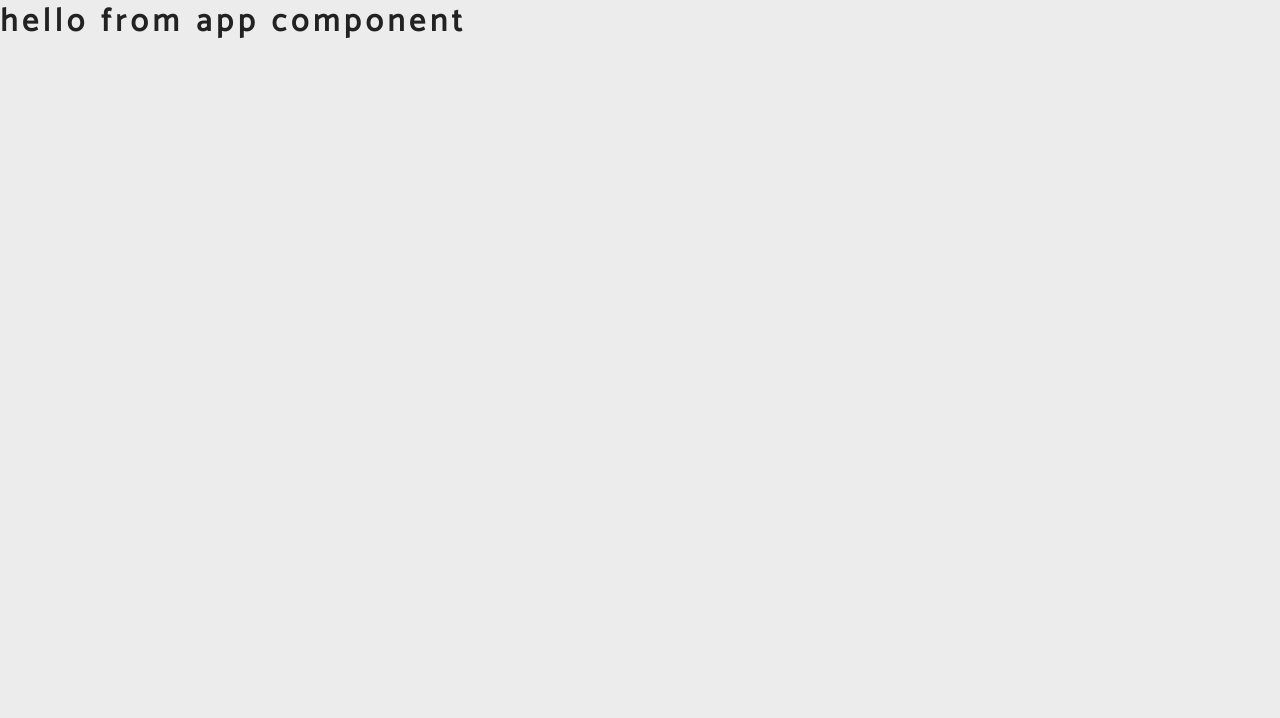
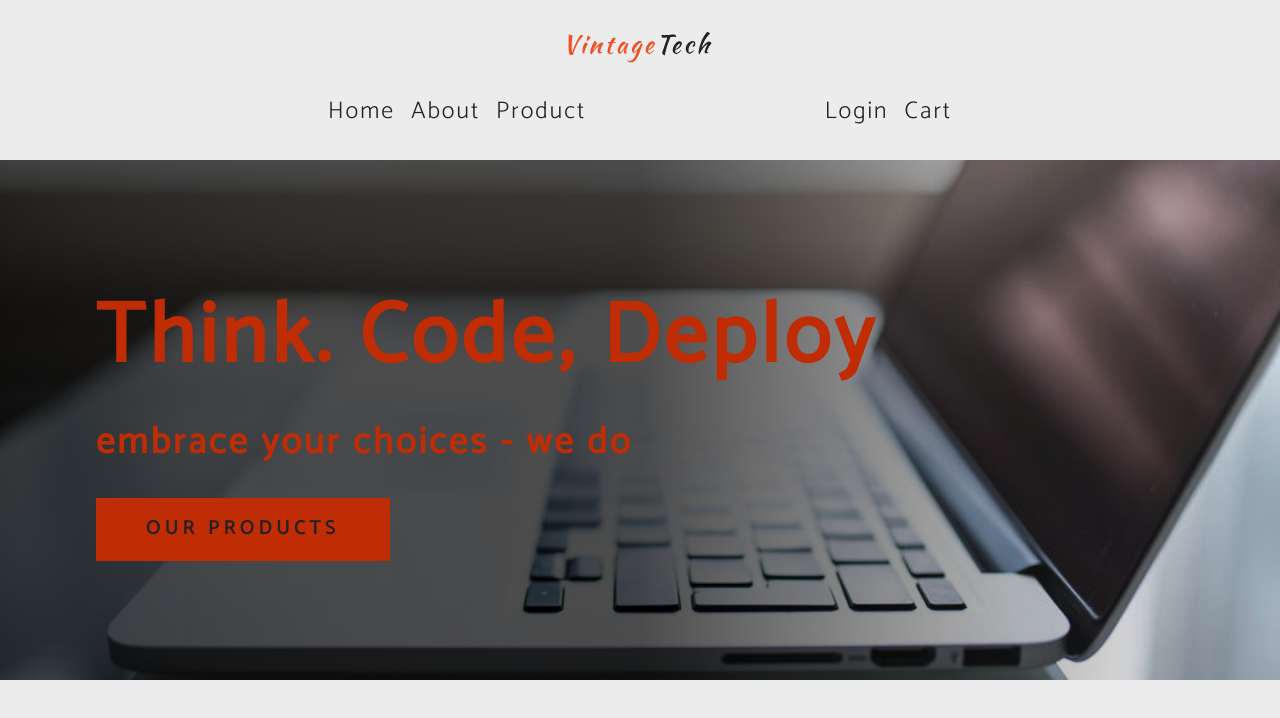
Before and after one commit to saeeds/react-tech-store, a React (Create React App) app: page / in a window 1280 px wide. Shown: the top 718 px of the page. Built offline with nearby package versions, Linux system fonts and the light colour scheme.

Commit message:
create the router and nav bar

```diff
--- a/src/App.js
+++ b/src/App.js
@@ -1,7 +1,31 @@
 import React from "react";
-
+//react router dom
+import { BrowserRouter as Router, Switch, Route } from 'react-router-dom';
+//Pages
+import About from './pages/About';
+import Cart from './pages/Cart';
+import Checkout from './pages/Checkout';
+import Error from './pages/Error';
+import Home from './pages/Home';
+import Login from './pages/Login';
+import ProductDetails from './pages/ProductDetails';
+import Products from './pages/Products';
+//components
+import Header from './components/Header'
 function App() {
-  return <h1>hello from app component</h1>;
+  return <Router>
+    <Header />
+    <Switch>
+      <Route exact path="/"><Home /></Route>
+      <Route path="/about"><About /></Route>
+      <Route path="/cart"><Cart /></Route>
+      <Route path="/checkout"><Checkout /></Route>
+      <Route path="/login"><Login /></Route>
+      <Route exact path="/products"><Products /></Route>
+      <Route path="/products/:id" children={<ProductDetails />}></Route>
+      <Route path="*"><Error /></Route>
+    </Switch>
+  </Router>;
 }
 
 export default App;
--- a/src/components/Header.js
+++ b/src/components/Header.js
@@ -1,5 +1,22 @@
 import React from "react";
+import { Link } from 'react-router-dom';
+import logo from '../assets/logo.svg';
 
 export default function Header() {
-  return <h1>hello from header</h1>;
+  return <header className="header">
+    <img src={logo} alt="vintage tech logo" className="logo" />
+    <nav>
+      <ul>
+        <div>
+          <li><Link to="/">Home</Link></li>
+          <li><Link to="/about">About</Link></li>
+          <li><Link to="/products">Product</Link></li>
+        </div>
+        <div>
+          <li><Link to="/login">Login</Link></li>
+          <li><Link to="/cart">Cart</Link></li>
+        </div>
+      </ul>
+    </nav>
+  </header>;
 }
--- a/src/components/Hero.js
+++ b/src/components/Hero.js
@@ -1,5 +1,11 @@
 import React from "react";
 
-export default function Hero() {
-  return <h1>hello from hero</h1>;
+export default function Hero({ children }) {
+  return <div className="hero">
+    <div className="banner">
+      <h1>think. code, deploy</h1>
+      <p>embrace your choices - we do</p>
+      {children}
+    </div>
+  </div>;
 }
--- a/src/pages/About.js
+++ b/src/pages/About.js
@@ -1,5 +1,8 @@
 import React from "react";
 
 export default function About() {
-  return <h1>hello from about page</h1>;
+  return <section className="section about-section">
+    <h1 className="section-title">about us</h1>
+    <p>Gubergren stet rebum voluptua lorem nonumy stet et ipsum sea labore. Lorem sed labore et sanctus sit sanctus, sit eirmod Gubergren stet rebum voluptua lorem nonumy stet et ipsum sea labore. Lorem sed labore et sanctus sit sanctus, sit eirmod Gubergren stet rebum voluptua lorem nonumy stet et ipsum sea labore. Lorem sed labore et sanctus sit sanctus, sit eirmod Gubergren stet rebum voluptua. </p>
+  </section>;
 }
--- a/src/pages/Error.js
+++ b/src/pages/Error.js
@@ -1,5 +1,13 @@
 import React from "react";
+import { Link } from 'react-router-dom';
 
 export default function Error() {
-  return <h1>hello form error page</h1>;
+  return <section className="error-page section">
+    <div className="error-container">
+      <h1>oops! it's a dead end</h1>
+      <Link to='/' className="btn btn-primary">
+        back Home
+            </Link>
+    </div>
+  </section>;
 }
--- a/src/pages/Home.js
+++ b/src/pages/Home.js
@@ -1,5 +1,13 @@
-import React from "react";
+import React, { Fragment } from "react";
+import Hero from '../components/Hero';
+import { Link } from 'react-router-dom';
 
 export default function Home() {
-  return <h1>hello from home page</h1>;
+  return <Fragment>
+    <Hero>
+      <Link to='/products' className="btn btn-primary btn-hero">
+        our products
+      </Link>
+    </Hero>
+  </Fragment>;
 }
--- a/src/pages/ProductDetails.js
+++ b/src/pages/ProductDetails.js
@@ -1,6 +1,10 @@
 
 import React from "react";
+import { useParams } from 'react-router-dom';
 
 export default function ProductDetails() {
-  return <h1>hello from product details page</h1>;
+
+  const { id } = useParams();
+
+  return <h1>hello from product details page. product id  {id}</h1>;
 }
```
